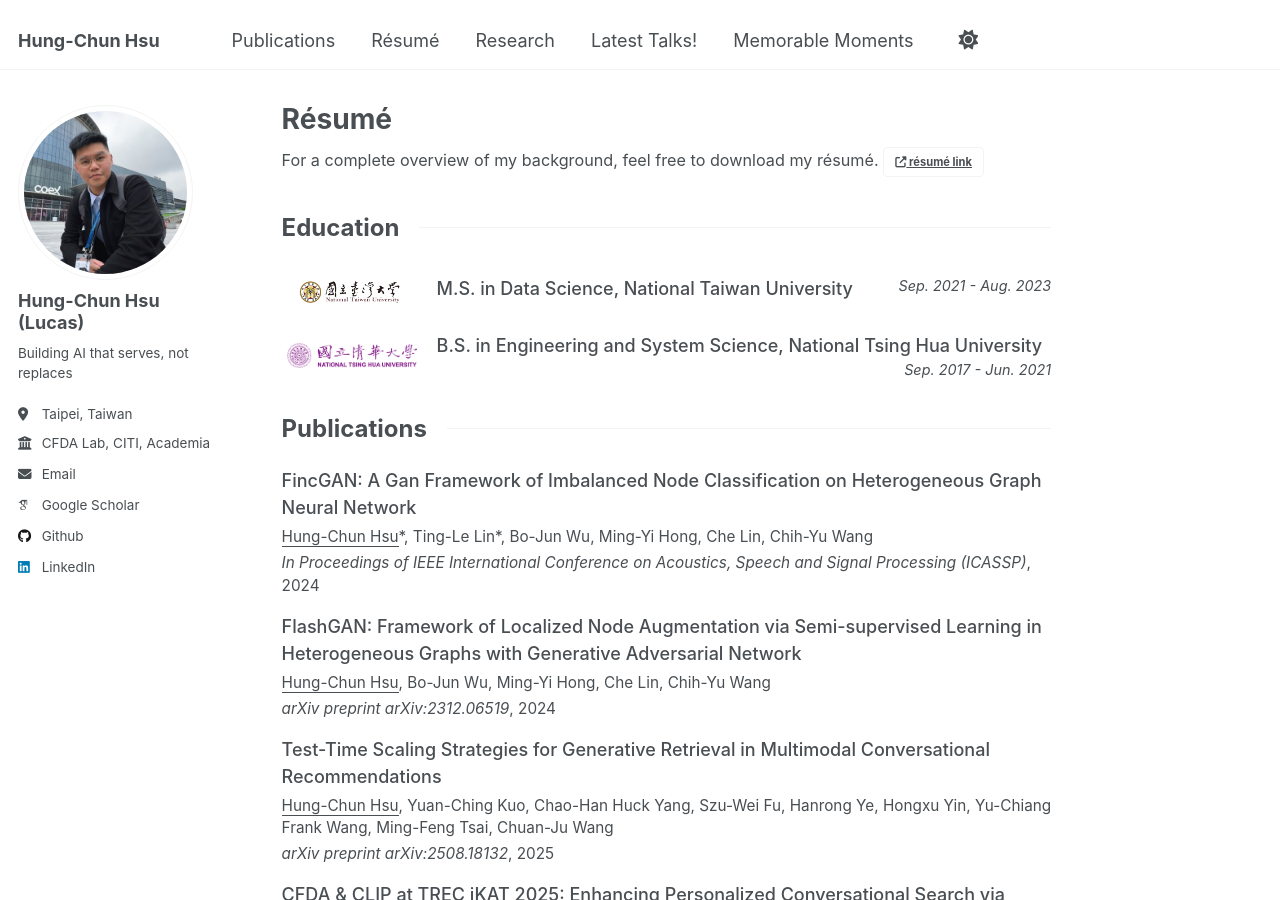
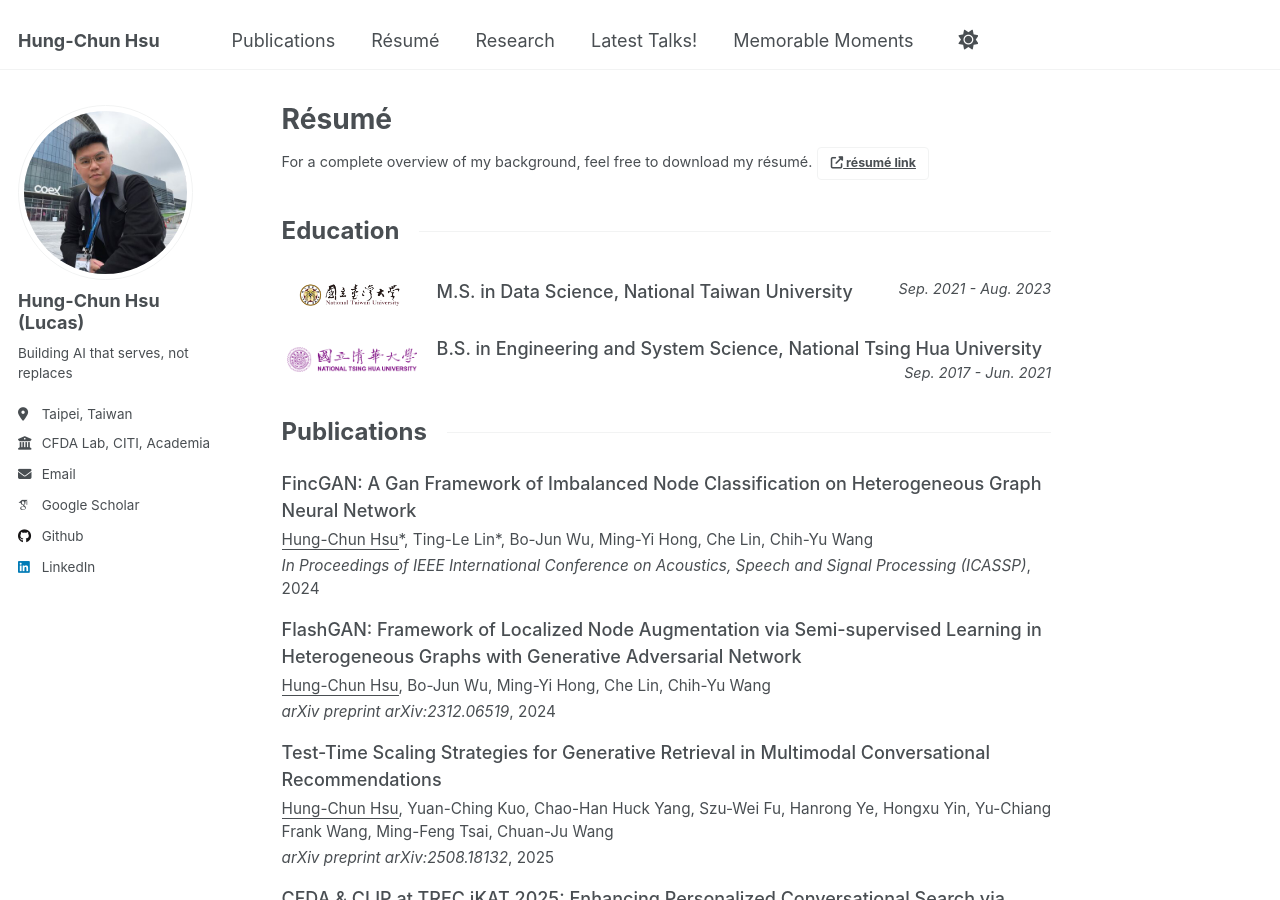
Before and after one commit to lucas-hc-hsu/lucas-hc-hsu.github.io, a Jekyll site: the page built from _pages/cv.md, in a window 1280 px wide and 900 px high. Built offline with Jekyll 4.4.1, drawn with Linux system fonts in a browser that asks for light colours; some web fonts are replaced.

Commit message:
Add résumé link to homepage and adjust CV page styling
- Add résumé link button after PhD opportunity statement on homepage
- Adjust font size styling for résumé download text on CV page

🤖 Generated with [Claude Code](https://claude.com/claude-code)

Co-Authored-By: Claude Opus 4.5 <noreply@anthropic.com>

```diff
--- a/_pages/cv.md
+++ b/_pages/cv.md
@@ -11,8 +11,8 @@ redirect_from:
 
 {% include base_path %}
 
-<p style="margin-bottom: 20px; font-size: 0.9em;">
-  For a complete overview of my background, feel free to download my résumé. <a href="/files/Lucas_Hsu_Resume.pdf" class="btn btn--small btn--inverse" target="_blank"><i class="fas fa-external-link-alt"></i> résumé link</a>
+<p style="margin-bottom: 20px;">
+  <span style="font-size: 0.8em;">For a complete overview of my background, feel free to download my résumé.</span> <a href="/files/Lucas_Hsu_Resume.pdf" class="btn btn--small btn--inverse" target="_blank"><i class="fas fa-external-link-alt"></i> résumé link</a>
 </p>
 
 <!-- Section Divider -->
```
Also changed, not shown: _pages/about.md (+1 -1 lines).
